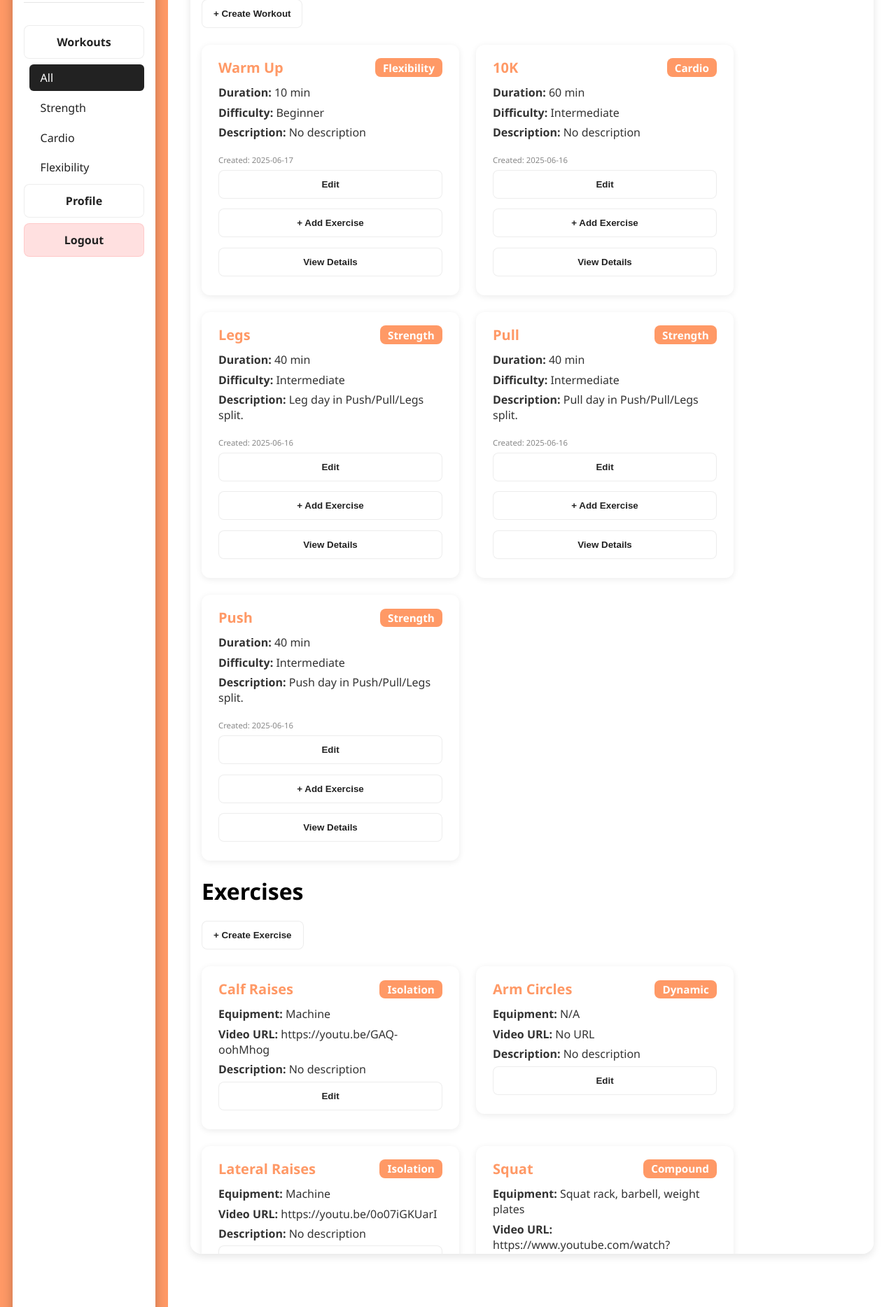
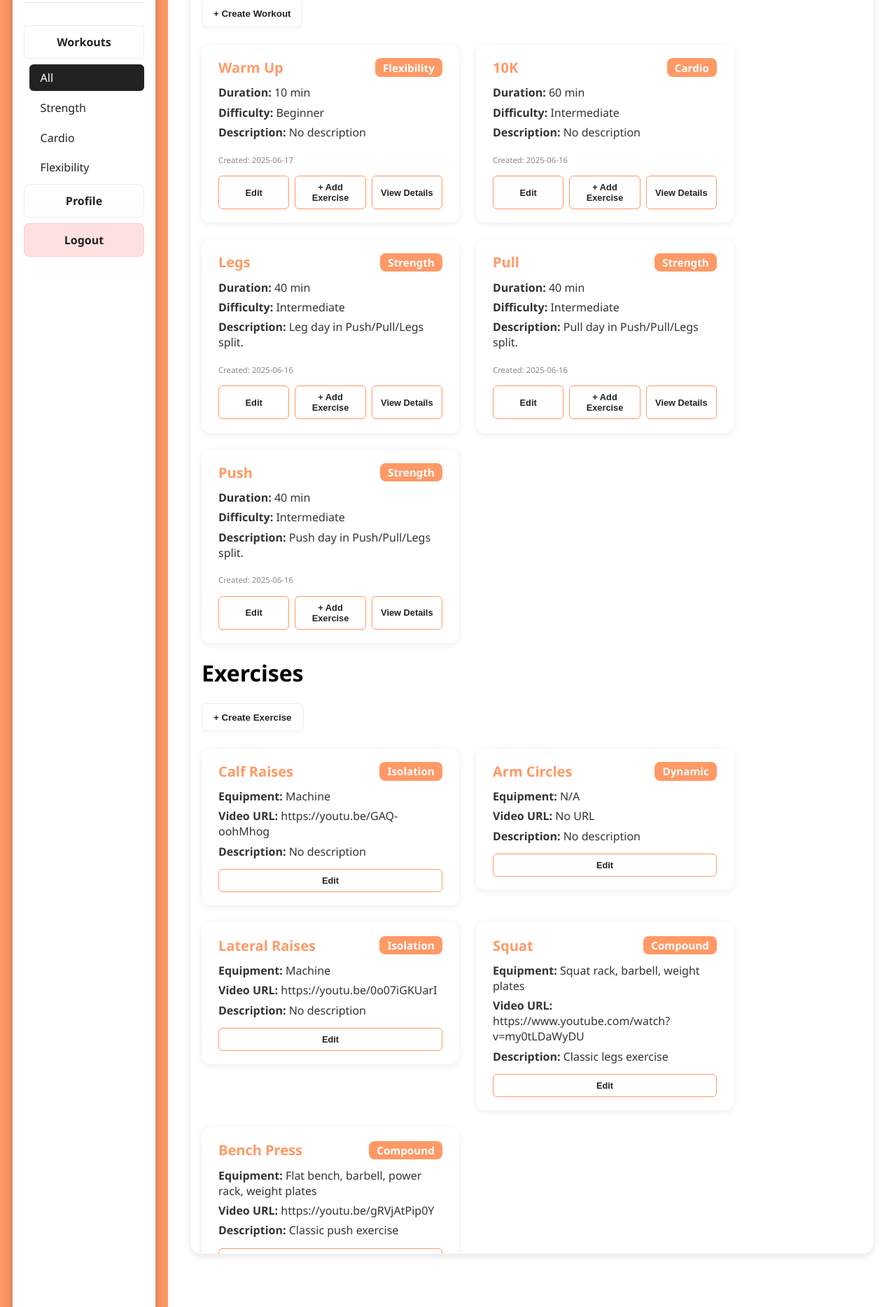
Before and after one commit to Flow69420/software-at3, a Flask app: page /dashboard/workouts in a window 1280 px wide. Shown: the part 127-1995 px from the top of the page at 70% size. Run offline with Flask 3, Linux system fonts and the light colour scheme; a user stored in the database is signed in; some libraries are stand-ins or nearby versions.

Commit message:
Improved button styling

```diff
--- a/static/css/dash.css
+++ b/static/css/dash.css
@@ -404,6 +404,24 @@ body, html {
     font-size: 0.85rem;
 }
 
+.workout-card-actions {
+  display: flex;
+  flex-direction: row;
+  gap: 0.5rem;
+  margin-top: 0.5rem;
+}
+
+.workout-card-actions .sidebar-button {
+  flex: 1 1 0;
+  min-width: 0;
+  text-align: center;
+  padding: 0.5rem 0.25rem;
+  margin: 0;
+  border-radius: 6px;
+  border-color: #ff9966;
+  font-size: 0.8rem;
+}
+
 .exercises-list {
     margin-top: 1.5rem;
     display: flex;
@@ -464,6 +482,24 @@ body, html {
     margin-top: 0.7rem;
     color: #888;
     font-size: 0.85rem;
+}
+
+.exercise-card-actions {
+  display: flex;
+  flex-direction: row;
+  gap: 0.5rem;
+  margin-top: 0.5rem;
+}
+
+.exercise-card-actions .sidebar-button {
+  flex: 1 1 0;
+  min-width: 0;
+  text-align: center;
+  padding: 0.5rem 0.25rem;
+  margin: 0;
+  border-radius: 6px;
+  border-color: #ff9966;
+  font-size: 0.8rem;
 }
 
 .main-sections,
--- a/templates/dashboard.html
+++ b/templates/dashboard.html
@@ -75,9 +75,11 @@
                                         <div><strong>Difficulty:</strong> {{ workout.difficulty|capitalize or "N/A" }}</div>
                                         <div><strong>Description:</strong> {{ workout.description or "No description" }}</div>
                                         <div class="workout-date"><small>Created: {{ workout.created_at.strftime('%Y-%m-%d') }}</small></div>
-                                        <button class="sidebar-button open-edit-workout-modal-btn" data-workout-id="{{ workout.id }}">Edit</button>
-                                        <button class="sidebar-button open-add-exercise-modal-btn" data-workout-id="{{ workout.id }}">+ Add Exercise</button>
-                                        <button class="sidebar-button open-workout-detail-modal-btn" data-workout-id="{{ workout.id }}">View Details</button>
+                                        <div class="workout-card-actions">
+                                            <button class="sidebar-button open-edit-workout-modal-btn" data-workout-id="{{ workout.id }}">Edit</button>
+                                            <button class="sidebar-button open-add-exercise-modal-btn" data-workout-id="{{ workout.id }}">+ Add Exercise</button>
+                                            <button class="sidebar-button open-workout-detail-modal-btn" data-workout-id="{{ workout.id }}">View Details</button>
+                                        </div>
                                     </div>
                                 </div>
                             {% endfor %}
@@ -100,7 +102,9 @@
                                             <div><strong>Equipment:</strong> {{ exercise.equipment|capitalize or "N/A" }}</div>
                                             <div><strong>Video URL:</strong> {{ exercise.video_url or "No URL" }}</div>
                                             <div><strong>Description:</strong> {{ exercise.description or "No description" }}</div>
-                                            <button class="sidebar-button open-edit-exercise-modal-btn" data-exercise-id="{{ exercise.id }}">Edit</button>
+                                            <div class="exercise-card-actions">
+                                                <button class="sidebar-button open-edit-exercise-modal-btn" data-exercise-id="{{ exercise.id }}">Edit</button>
+                                            </div>
                                         </div>
                                     </div>
                                 {% endfor %}
```
